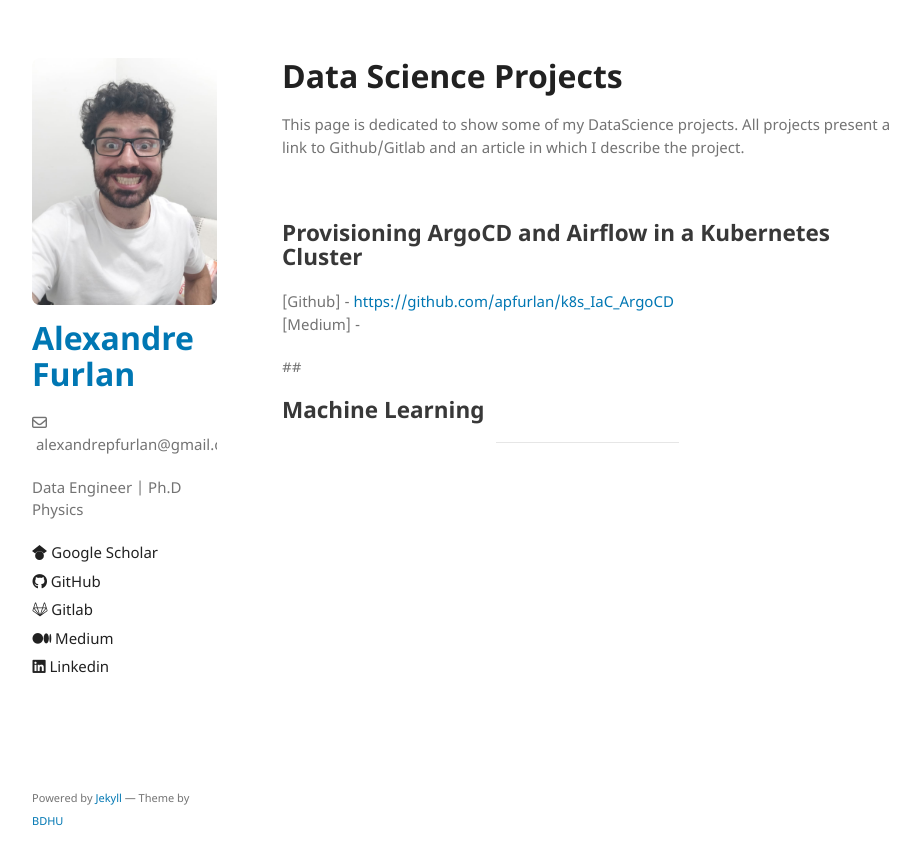
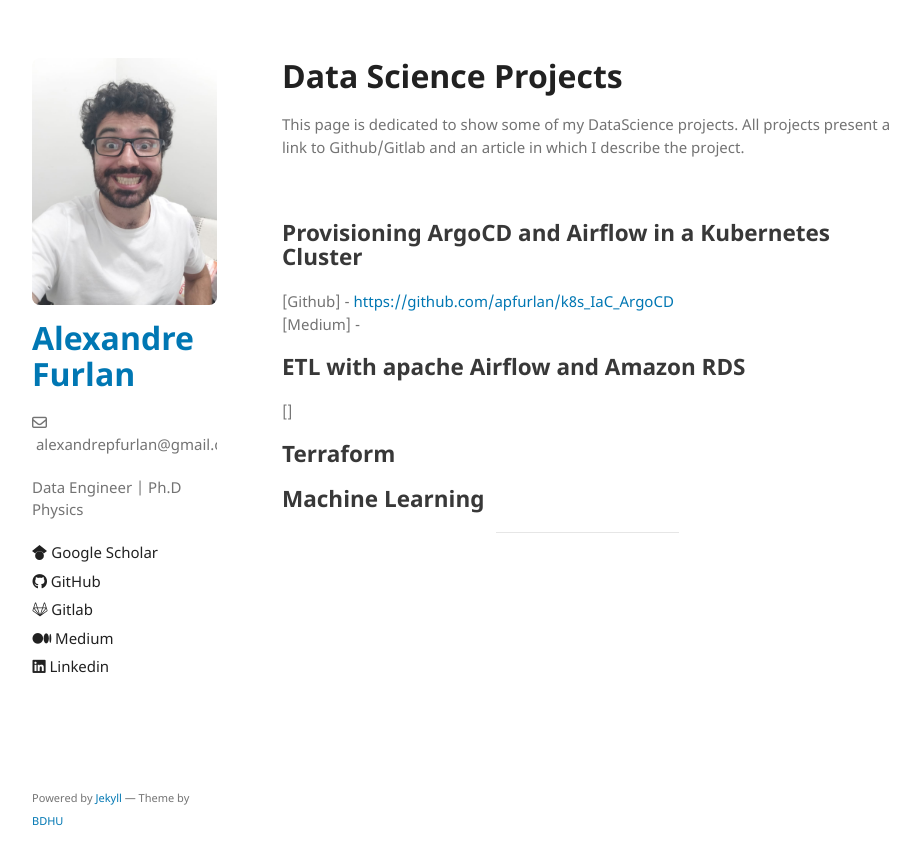
Before and after one commit to apfurlan/apfurlan.github.io, a Jekyll site: the page built from dts-pub-page.md, in a window 1280 px wide. Shown: the top 865 px of the page, without its empty margins (178-1098 px from the left). Built offline with Jekyll 4.4.1, drawn with Linux system fonts in a browser that asks for light colours; our own code applies the rules of GitHub Pages for plain Markdown files.

Commit message:
init commit

```diff
--- a/dts-pub-page.md
+++ b/dts-pub-page.md
@@ -13,8 +13,12 @@ and an article in which I describe the project.
 [Github] - [https://github.com/apfurlan/k8s_IaC_ArgoCD](https://github.com/apfurlan/k8s_IaC_ArgoCD) \
 [Medium] -
 
-##
+## ETL with apache Airflow and Amazon RDS
 
+[]
+
+
+## Terraform
 
 
 ## Machine Learning
```
